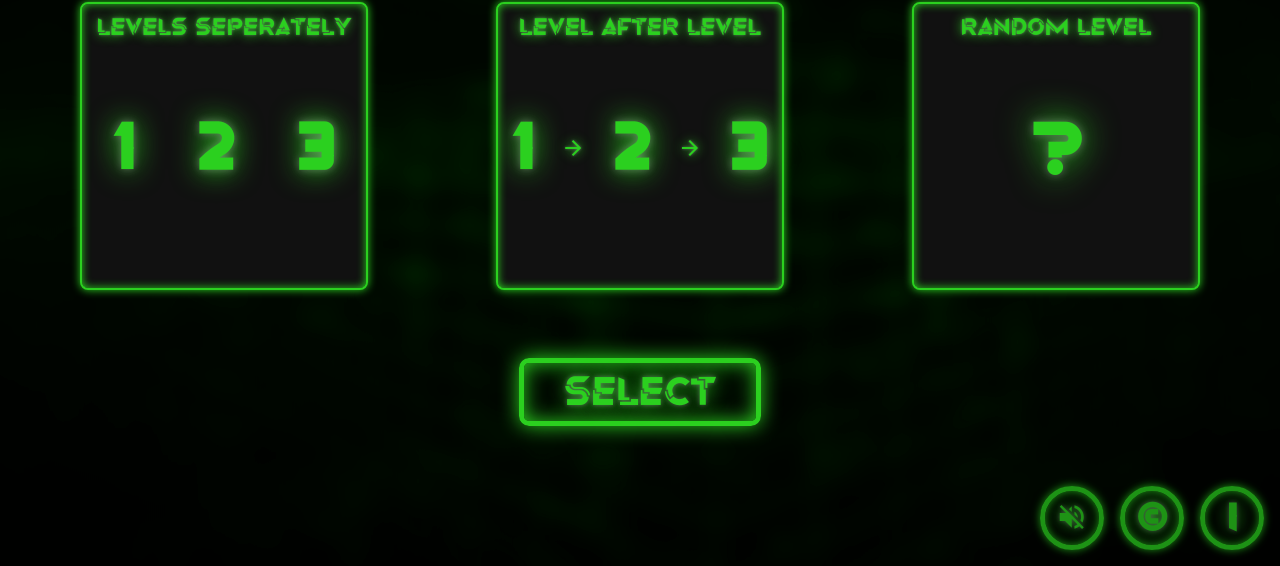
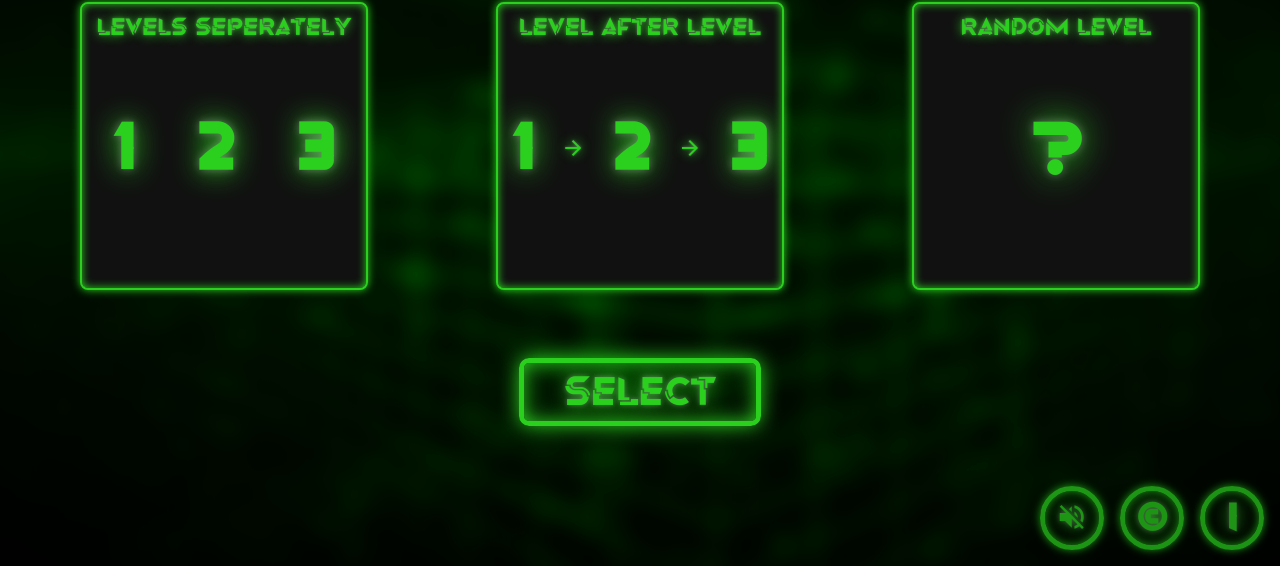
Before and after one commit to andrejskocir/maze, a plain HTML site: page index.html in a window 1280 px wide. Shown: the part 234-800 px from the top of the page. Drawn offline with Linux system fonts and the light colour scheme; some packages are replaced by stand-ins of ours; a script that the page names is missing.

Commit message:
Update style.css

```diff
--- a/css/style.css
+++ b/css/style.css
@@ -32,7 +32,7 @@ body{
     left: 0;
     height: 100vh;
     width: 100vw;
-    background-image: radial-gradient(rgba(0,0,0,0.7),rgba(0,0,0,1)),url(../images/bg1.jpg);
+    background-image: radial-gradient(rgba(0,0,0,0.3),rgba(0,0,0,6)),url(../images/bg1.jpg);
     background-repeat: no-repeat;
     background-size: cover;
     filter: blur(10px) saturate(180%);
```
